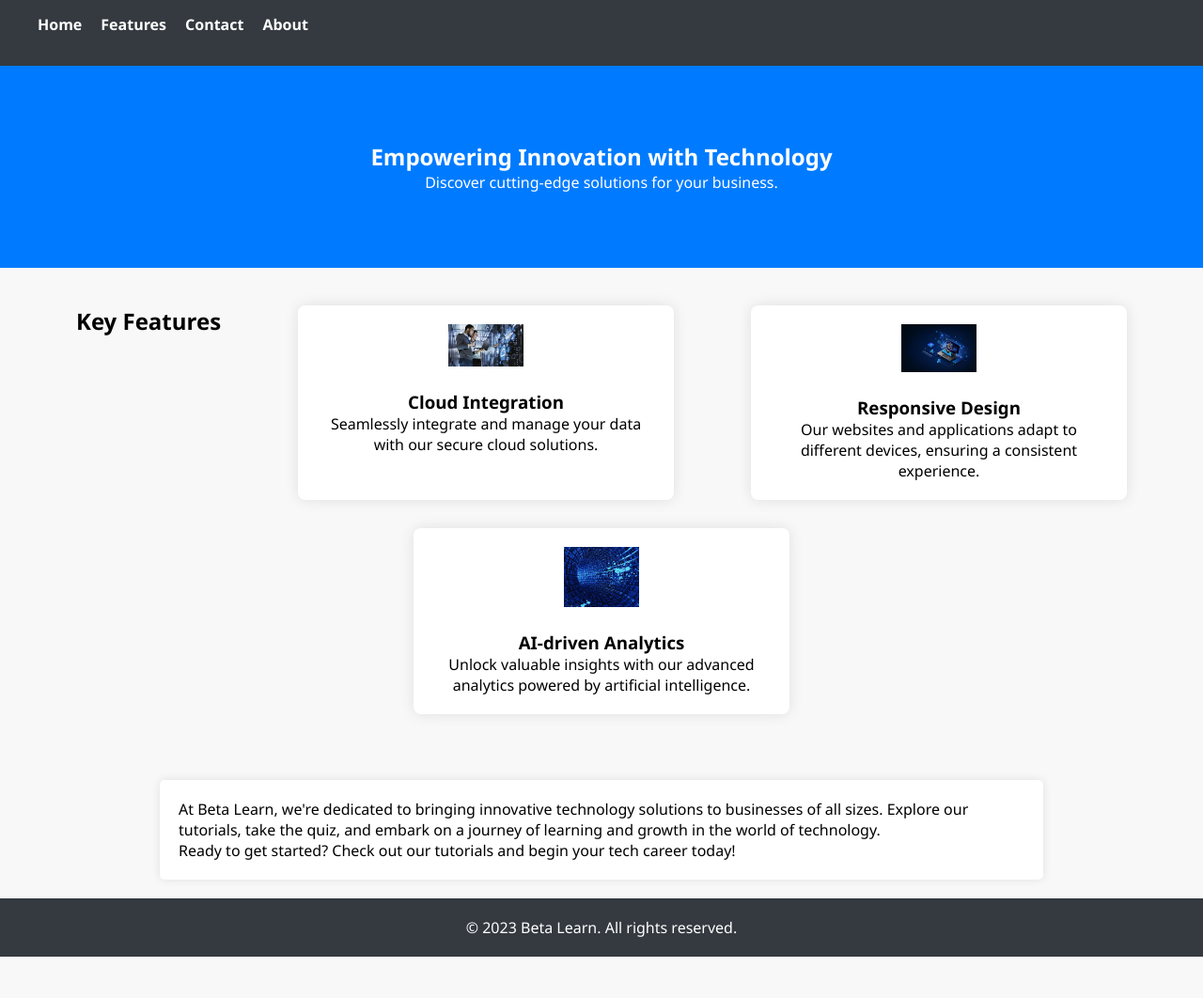
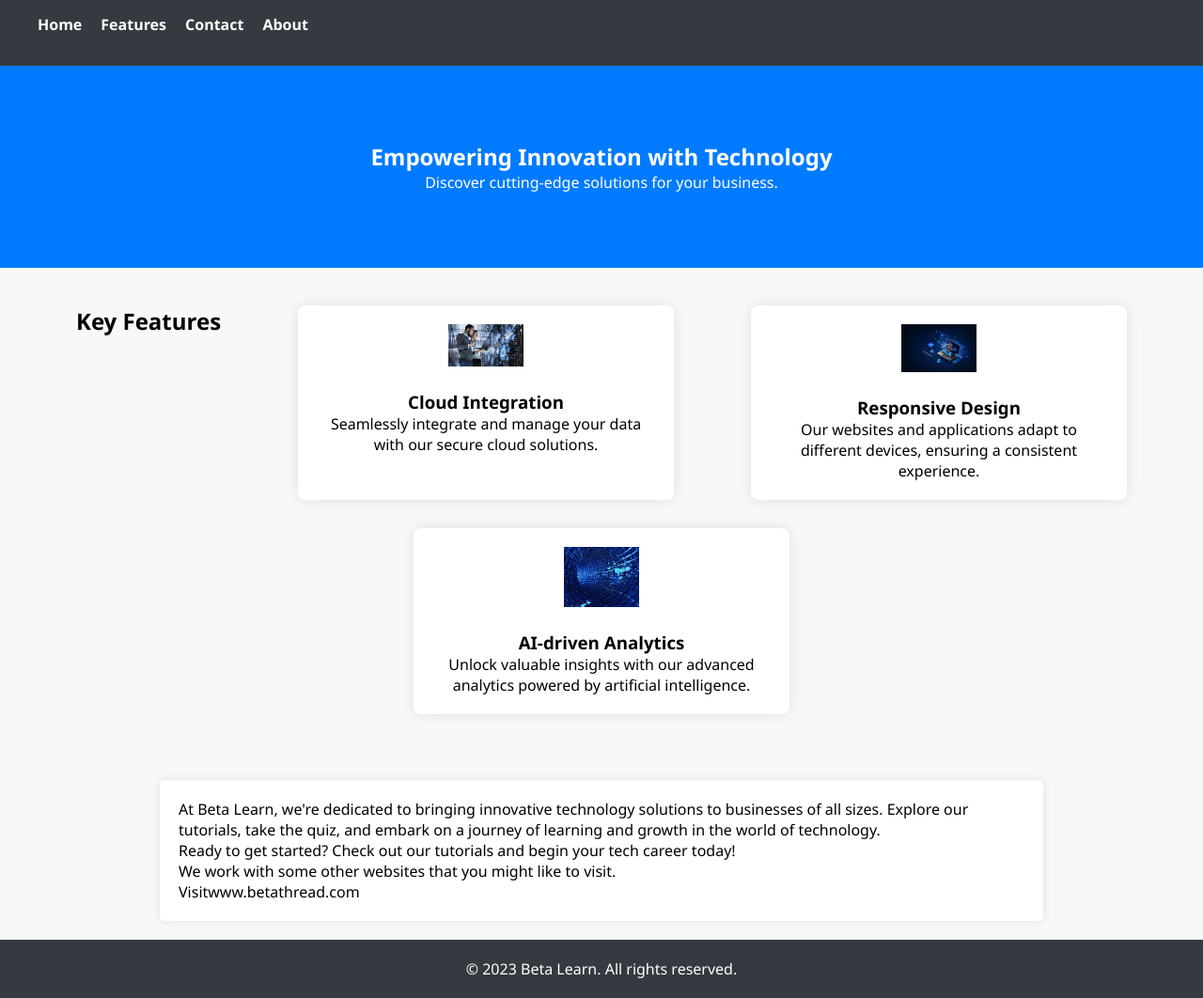
Before and after one commit to Godfrey1000/Godfrey1000.github.io, a plain HTML site: page index.html in a window 1280 px wide. Shown: the whole page at 94% size. Before the commit the page ends 1018 px from the top, so only its background shows below. Drawn offline with Linux system fonts and the light colour scheme.

```diff
--- a/index.html
+++ b/index.html
@@ -46,6 +46,8 @@
     <section class="sectionA">
         <p>At Beta Learn, we're dedicated to bringing innovative technology solutions to businesses of all sizes. Explore our tutorials, take the quiz, and embark on a journey of learning and growth in the world of technology.</p>
         <p>Ready to get started? Check out our tutorials and begin your tech career today!</p>
+        <p>We work with some other websites that you might like to visit.</p>
+        <p>Visit<a href="https://www.betathread.com"></a>www.betathread.com</p>
     </section>
     <footer>
         <p>&copy; 2023 Beta Learn. All rights reserved.</p>
```
